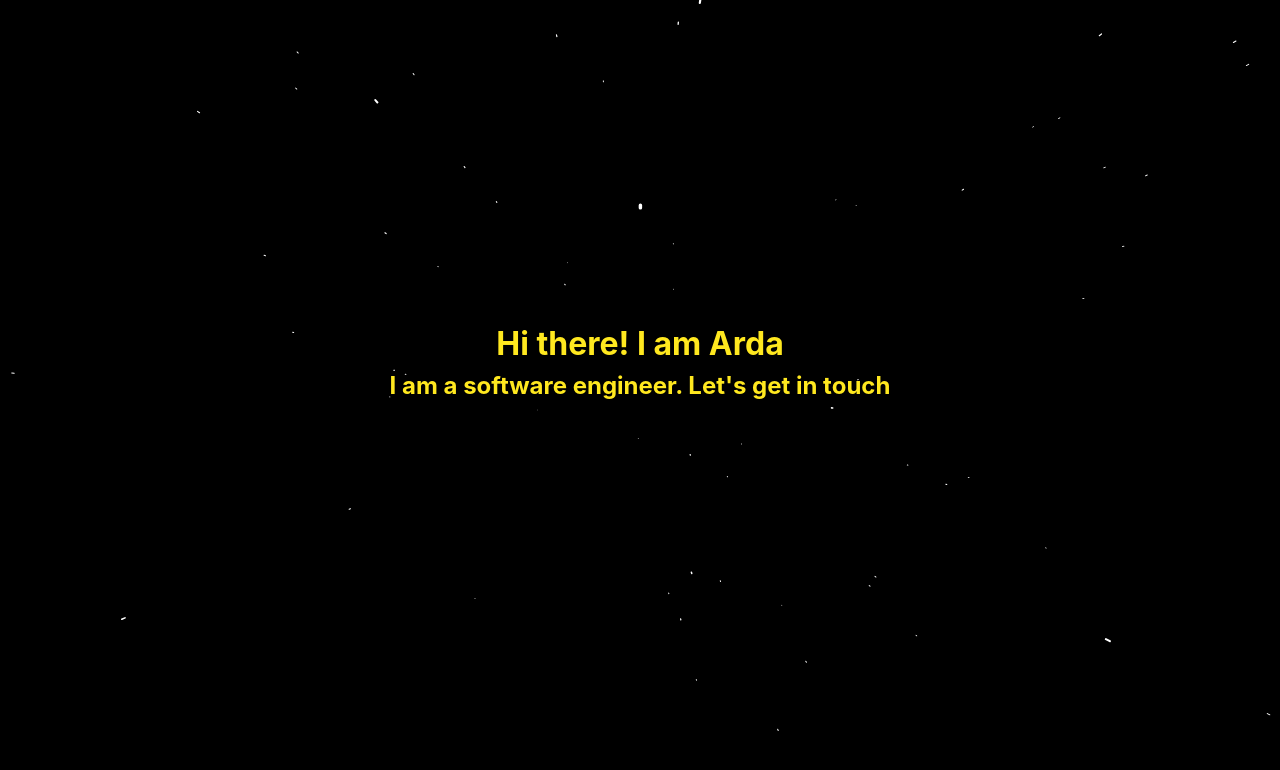
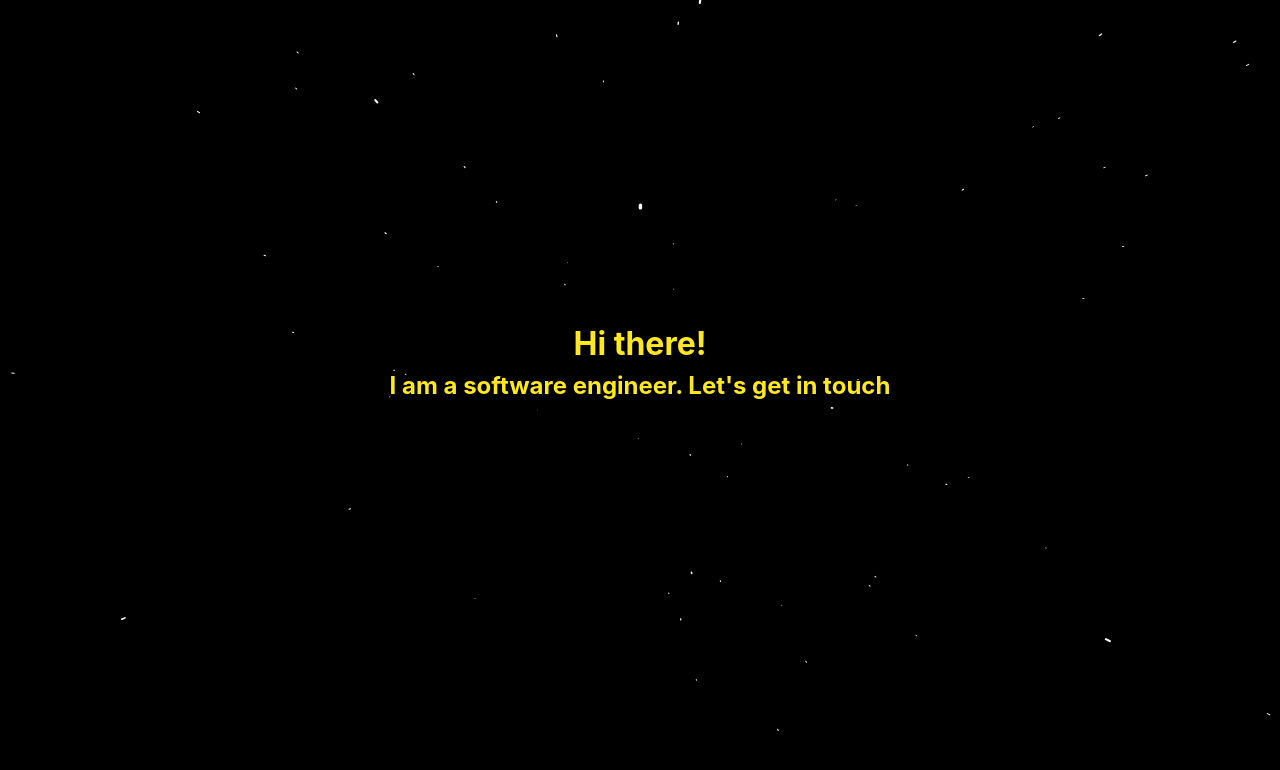
Before and after one commit to rdzcn/full-stack-app, a website built with Vite: page index.html in a window 1280 px wide. Built offline with nearby package versions, Linux system fonts and the light colour scheme; a web font is replaced by a local one.

Commit message:
update text

```diff
--- a/index.html
+++ b/index.html
@@ -12,7 +12,7 @@
   <body>
     <main class="container">
       <div class="hero-text-container">
-        <h1 class="hero-text">Hi there! I am Arda</h1>
+        <h1 class="hero-text">Hi there!</h1>
         <h2 class="hero-subtext">I am a software engineer. Let's get in touch</h3>
       </div>
       <!-- <canvas id="canvas"></canvas> -->
```
Also changed, not shown: frontend/styles/index.css (+14 -0 lines).
